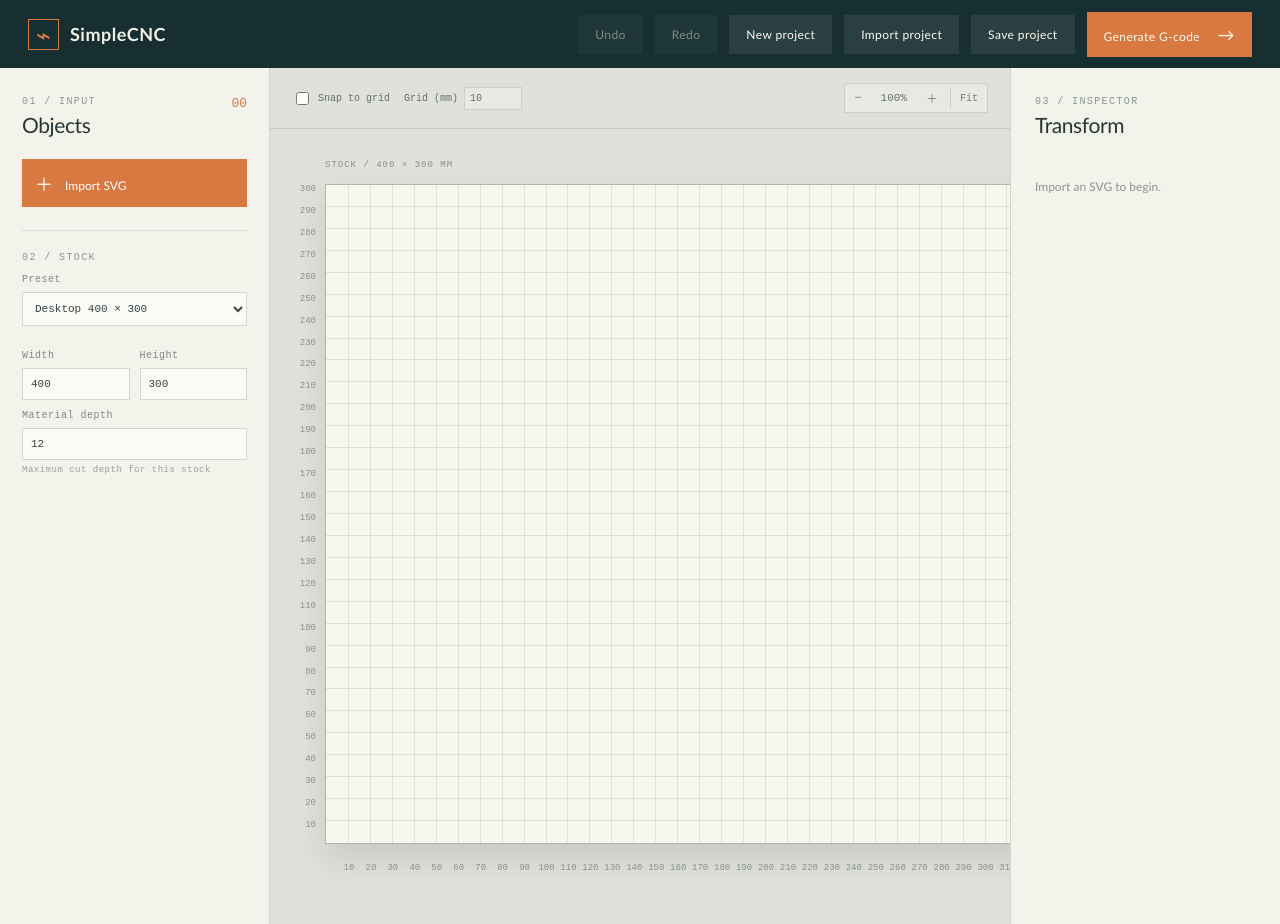
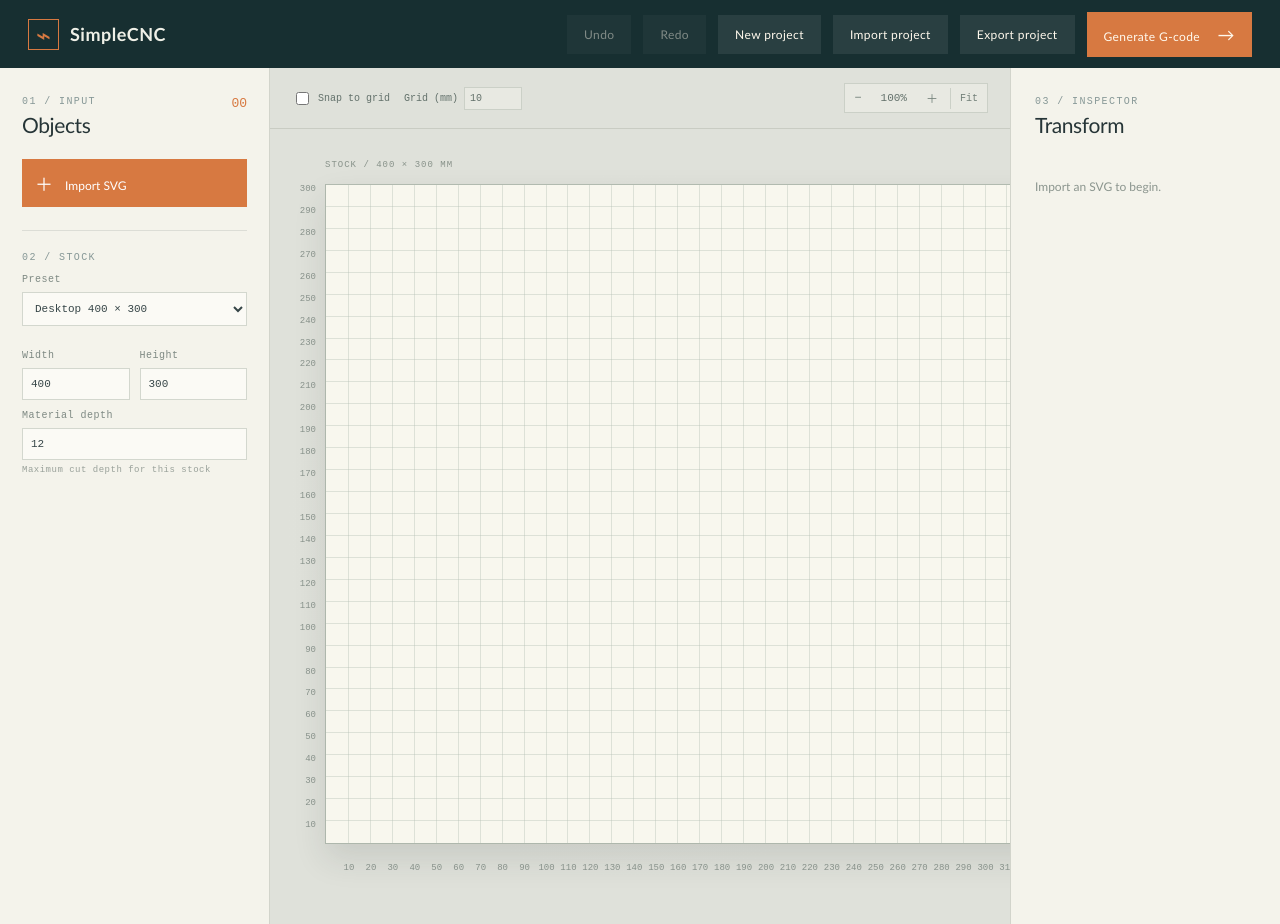
Before and after one commit to stephenharris/simplecnc, a React (Vite) app: page / in a window 1280 px wide. Built offline with nearby package versions, Linux system fonts and the light colour scheme.

Commit message:
rename save project to export project

```diff
--- a/src/App.tsx
+++ b/src/App.tsx
@@ -32,7 +32,7 @@ function App() {
     setProject: project.setProject,
     setSelectedIds: selection.setSelectedIds,
   })
-  const { saveProject, importProject } = useProjectFiles({
+  const { exportProject, importProject } = useProjectFiles({
     stock: project.stock,
     objects: project.objects,
     setProject: project.setProject,
@@ -69,7 +69,7 @@ function App() {
         onGenerateGCode={downloadGcode}
         onImportProject={() => projectInput.current?.click()}
         onNewProject={newProject}
-        onSaveProject={saveProject}
+        onExportProject={exportProject}
         onUndo={project.undo}
         onRedo={project.redo}
         canUndo={project.history.past.length > 0}
--- a/src/components/Header.tsx
+++ b/src/components/Header.tsx
@@ -2,7 +2,7 @@ import './Header.css'
 
 type HeaderProps = {
   onGenerateGCode: () => void
-  onSaveProject: () => void
+  onExportProject: () => void
   onImportProject: () => void
   onNewProject: () => void
   onUndo: () => void
@@ -11,7 +11,7 @@ type HeaderProps = {
   canRedo: boolean
 }
 
-export function Header({ onGenerateGCode, onSaveProject, onImportProject, onNewProject, onUndo, onRedo, canUndo, canRedo }: HeaderProps) {
+export function Header({ onGenerateGCode, onExportProject, onImportProject, onNewProject, onUndo, onRedo, canUndo, canRedo }: HeaderProps) {
   return (
     <header className="topbar">
       <div className="brand">
@@ -34,8 +34,8 @@ export function Header({ onGenerateGCode, onSaveProject, onImportProject, onNewP
         <button className="secondary-button" type="button" onClick={onImportProject}>
           Import project
         </button>
-        <button className="secondary-button" type="button" onClick={onSaveProject}>
-          Save project
+        <button className="secondary-button" type="button" onClick={onExportProject}>
+          Export project
         </button>
         <button className="export-button" type="button" onClick={onGenerateGCode}>
           Generate G-code <span>→</span>
--- a/src/hooks/useProjectFiles.ts
+++ b/src/hooks/useProjectFiles.ts
@@ -19,7 +19,7 @@ type UseProjectFilesOptions = {
 }
 
 export function useProjectFiles({ stock, objects, setProject, clearSelection }: UseProjectFilesOptions) {
-  const saveProject = useCallback(() => {
+  const exportProject = useCallback(() => {
     const payload = serializeProject({ stock, objects })
     const blob = new Blob([payload], { type: 'application/json' })
     const url = URL.createObjectURL(blob)
@@ -44,5 +44,5 @@ export function useProjectFiles({ stock, objects, setProject, clearSelection }:
     })
   }, [clearSelection, setProject])
 
-  return { saveProject, importProject }
+  return { exportProject, importProject }
 }
```
